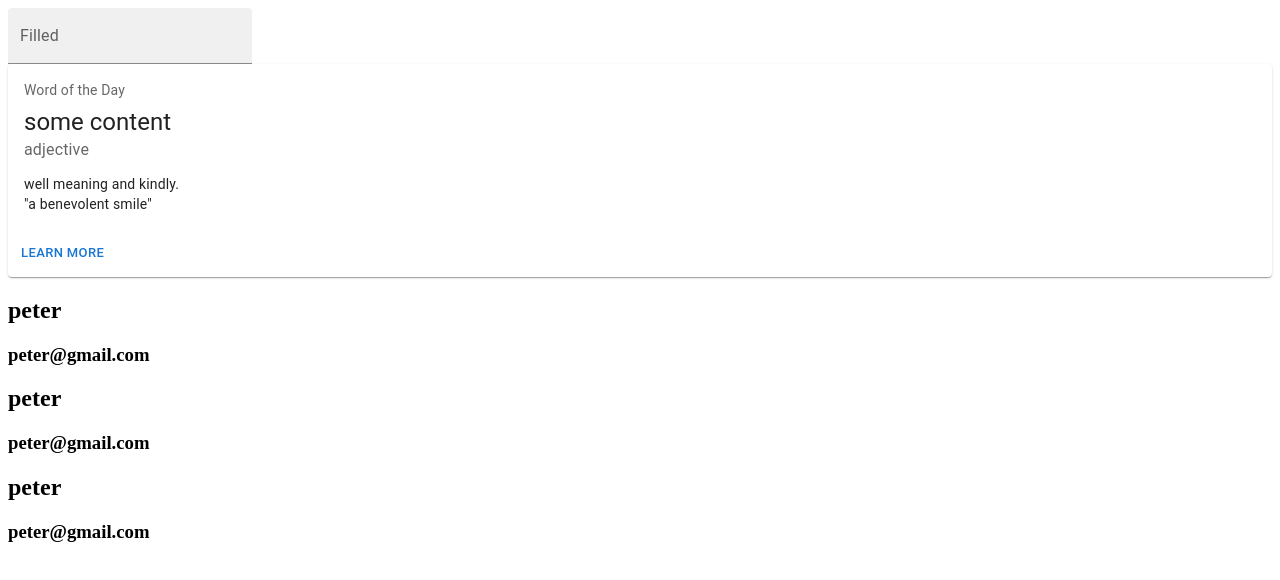
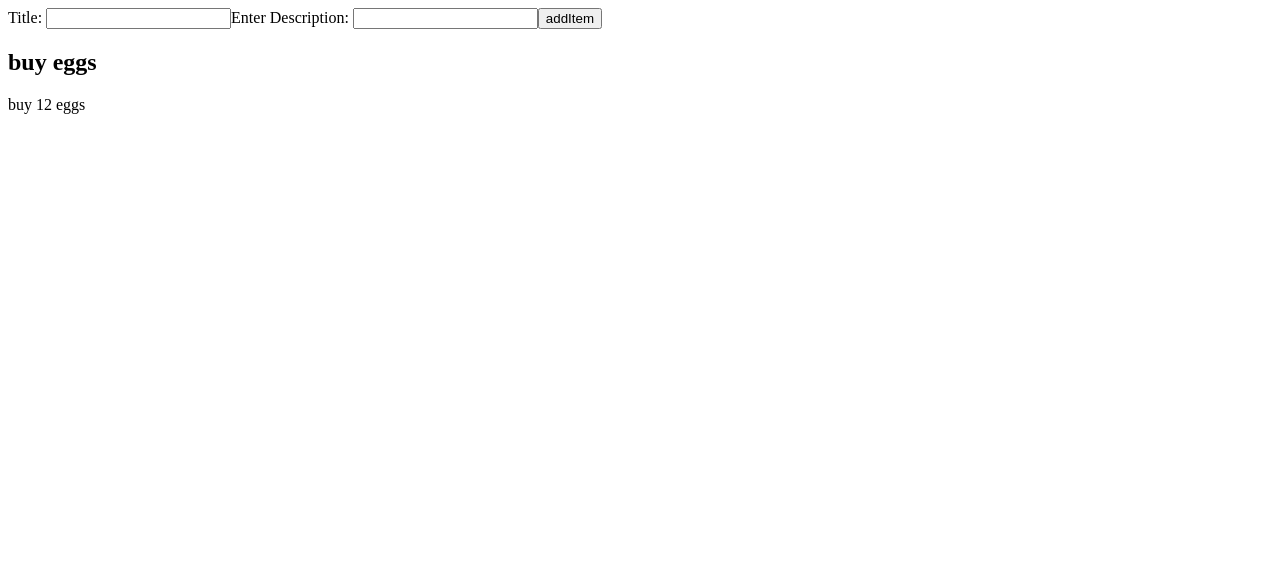
Before and after one commit to shruthi2609/C2-Wipro-React-Module, a React (Create React App) app in the folder React Demo CRA/c2wiproreact/: page / in a window 1280 px wide. Shown: the top 580 px of the page. Built offline with nearby package versions, Linux system fonts and the light colour scheme.

Commit message:
todoComponent

```diff
--- /dev/null
+++ b/React Demo CRA/c2wiproreact/src/components/TodoComponent.js
@@ -0,0 +1,45 @@
+import React from "react"
+export default class TodoComponent extends React.Component{
+    constructor(props){
+        super(props)
+        this.state={
+            todoData:[
+                {
+                    title:"buy eggs",
+                    text:"buy 12 eggs"
+                }
+            ],
+            todoTitle:"",
+            todoText:""
+        }
+    }
+    addItem=()=>{
+        this.setState({todoData:[...this.state.todoData,{
+            title:this.state.todoTitle,
+            text:"build the app by this weekend"
+        }]})
+    }
+    handleTitle=(ev)=>{
+        console.log(ev.target.value)
+        this.setState({todoTitle:ev.target.value})
+    }
+    render(){
+
+        return(
+
+            <div>
+               Title: <input type="text" onChange={(e)=>this.handleTitle(e)}></input>
+               Enter Description: <input type="text"></input>
+                <button onClick={this.addItem}>addItem</button>
+                {
+                    this.state.todoData.map((item)=>(
+                        <div>
+                            <h2>{item.title}</h2>
+                            <p>{item.text}</p>
+                        </div>
+                    ))
+                }
+            </div>
+        )
+    }
+}
--- a/React Demo CRA/c2wiproreact/src/index.js
+++ b/React Demo CRA/c2wiproreact/src/index.js
@@ -2,6 +2,7 @@ import React from 'react';
 import ReactDOM from 'react-dom/client';
 import Counter from './components/CounterComponent';
 import App from './App';
+import TodoComponent from './components/TodoComponent';
 const data=[
   {
     fname:"peter",
@@ -21,7 +22,9 @@ const data=[
 const root = ReactDOM.createRoot(document.getElementById('root'));
 root.render(
 
+<div>
+<TodoComponent></TodoComponent>
 
- <App studentdata={data}></App>
+</div>
 
 );
```
Also changed, not shown: React Demo CRA/c2wiproreact/src/components/StateExample.js (added, +23 -0 lines).
